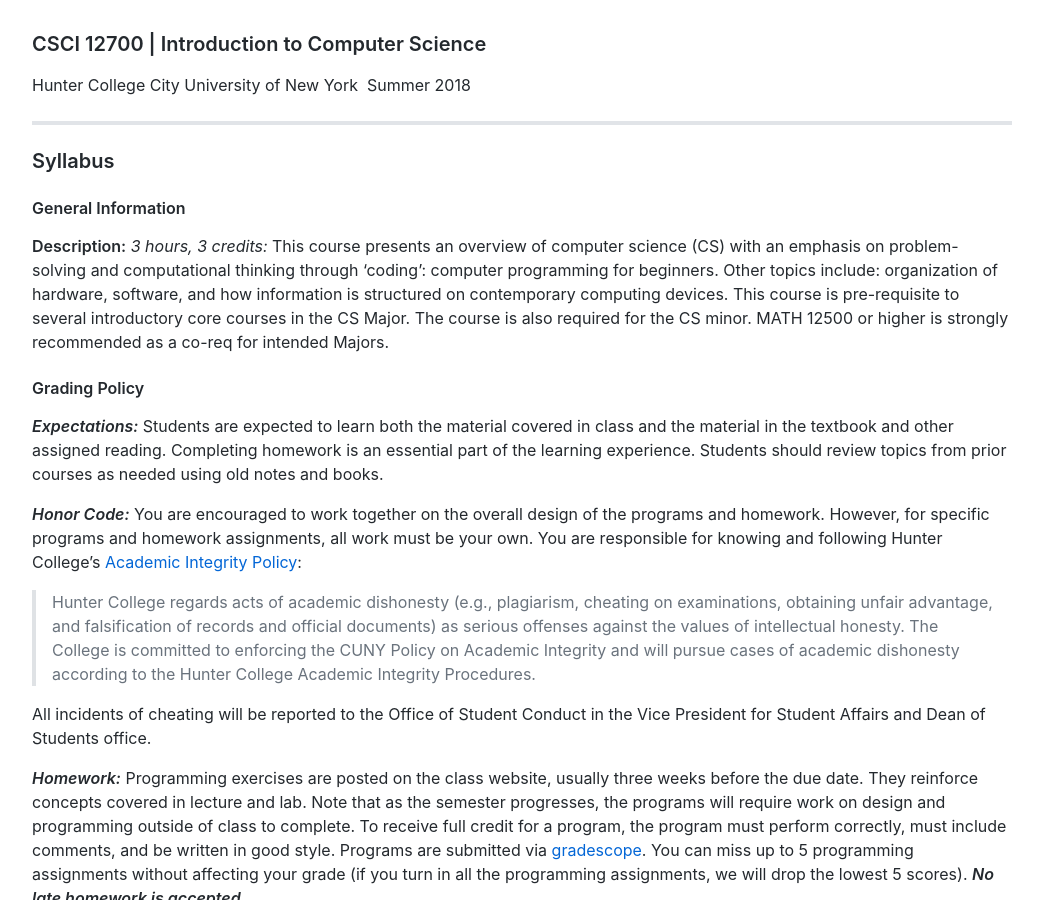
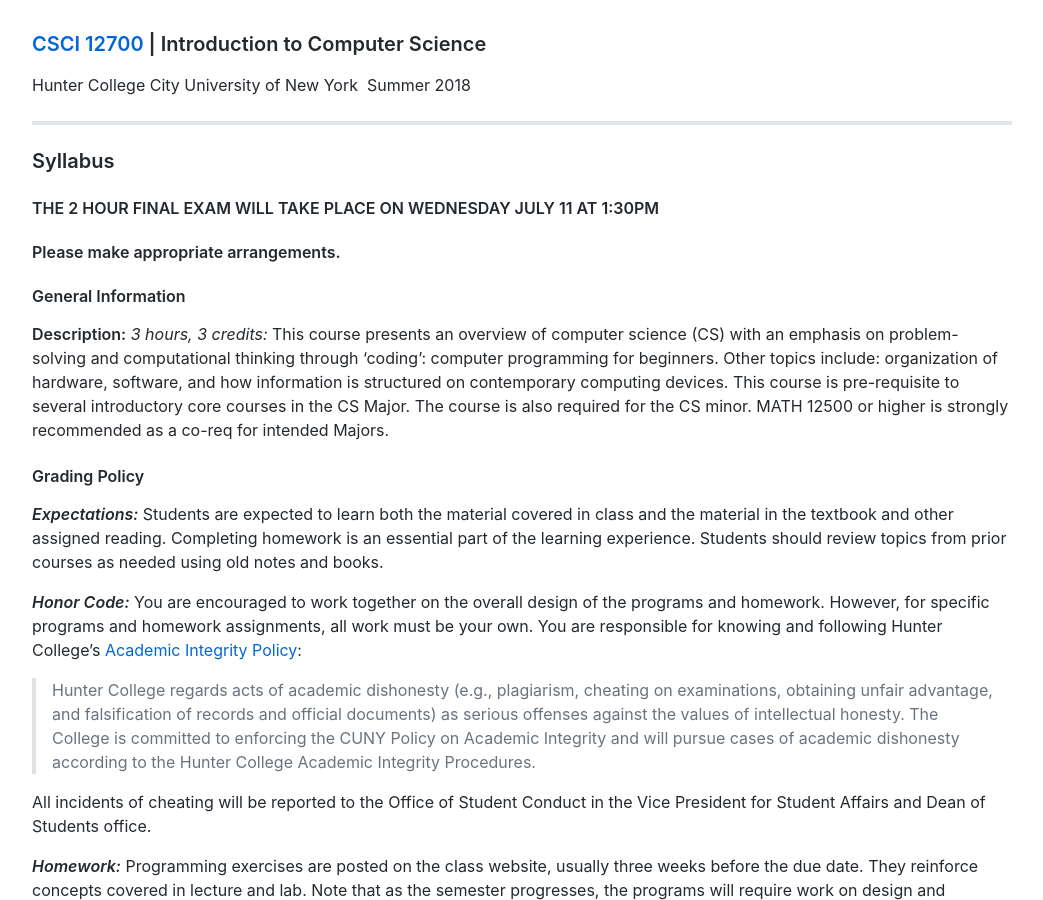
Before and after one commit to maryash/maryash.github.io, a Jekyll site: the page built from s18/syllabus.md, in a window 1280 px wide and 900 px high. Shown: the whole window, without its empty margins (118-1161 px from the left). Built offline with Jekyll 4.4.1, drawn with Linux system fonts in a browser that asks for light colours; comment, search, counter and statistics services are not loaded.

Commit message:
Update syllabus.md

```diff
--- a/s18/syllabus.md
+++ b/s18/syllabus.md
@@ -1,13 +1,16 @@
 ---
 layout: myDefault
-title: Genady Maryash, Hunter College
+title: SYLLABUS
 ---
-### CSCI 12700 | Introduction to Computer Science
+### [CSCI 12700](../index.md) | Introduction to Computer Science
 Hunter College City University of New York &nbsp;Summer 2018
 
 ---
 
 ### Syllabus
+
+#### THE 2 HOUR FINAL EXAM WILL TAKE PLACE ON WEDNESDAY JULY 11 AT 1:30PM
+#### Please make appropriate arrangements.
 
 #### General Information
 
```
